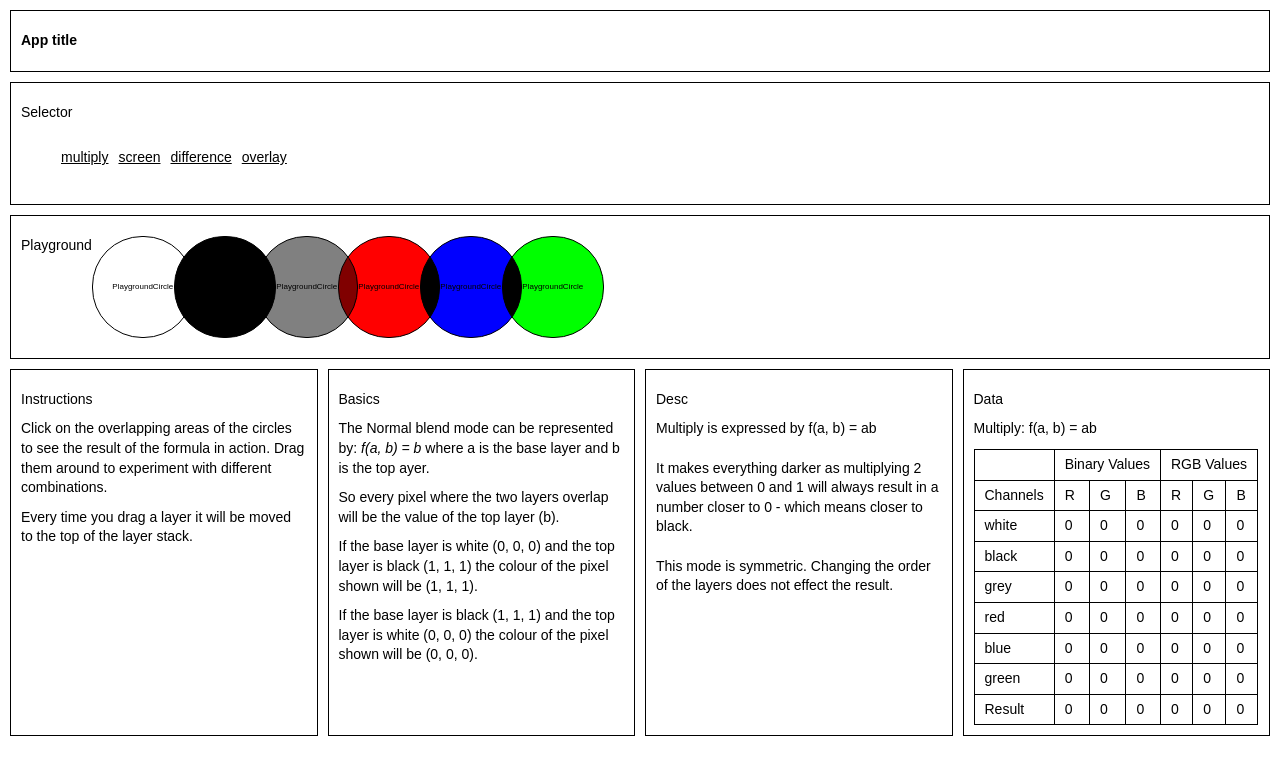
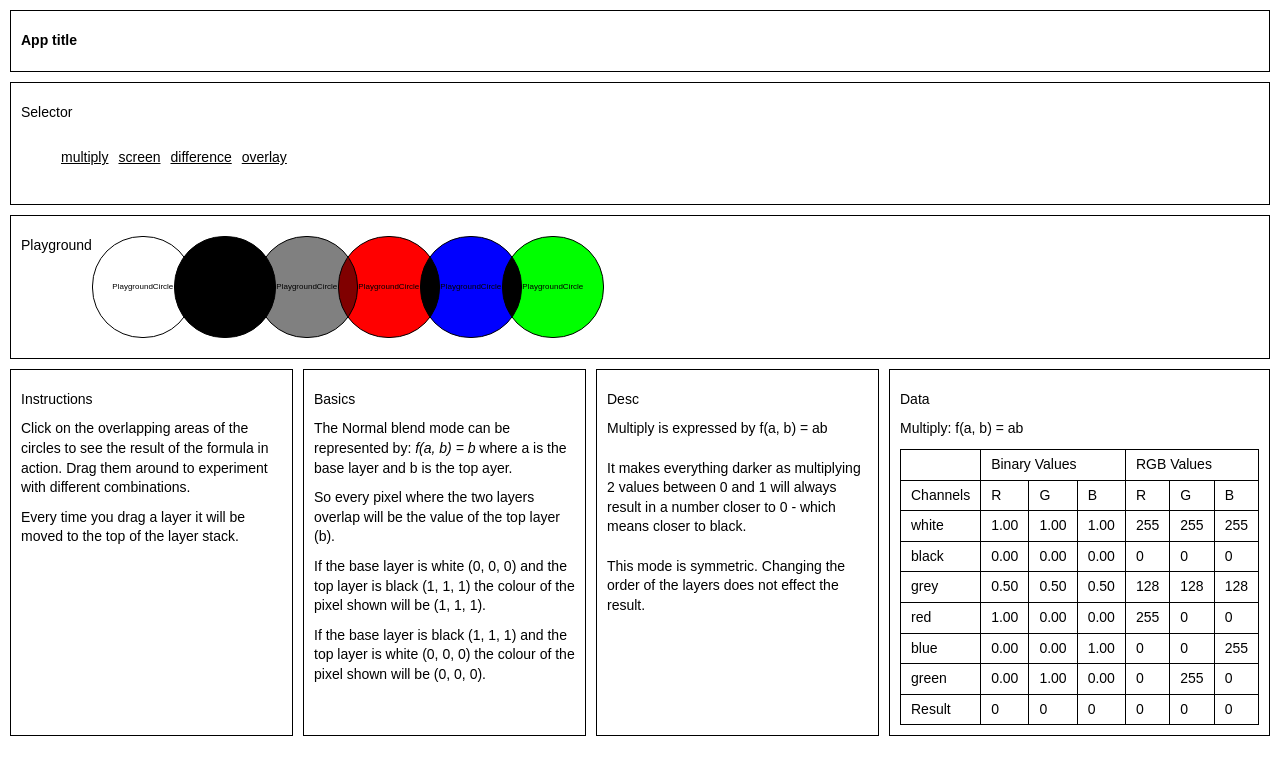
Before and after one commit to willmcl/blend-modes, a React (Create React App) app: page / in a window 1280 px wide. Shown: the top 774 px of the page. Built offline with nearby package versions, Linux system fonts and the light colour scheme.

Commit message:
Calculate the result of the selected layers in the dataTableFooter component.

```diff
--- a/src/Data.js
+++ b/src/Data.js
@@ -7,7 +7,7 @@ class Data extends Component {
             <div className="Data">
                 <p>Data</p>
                 <p>{this.props.current.displayName}: {this.props.current.displayFormula}</p>
-                <DataTable selected={this.props.selected}/>
+                <DataTable current={this.props.current} selected={this.props.selected}/>
             </div>
         )
     }
--- a/src/DataTable.js
+++ b/src/DataTable.js
@@ -24,7 +24,7 @@ class DataTable extends Component {
                         </tr>
                     </thead>
                 <DataTableBody selected={this.props.selected}/>
-                <DataTableFooter selected={this.props.selected}/>
+                <DataTableFooter current={this.props.current} selected={this.props.selected}/>
                 </table>
             </div>
         )
--- a/src/DataTableBody.js
+++ b/src/DataTableBody.js
@@ -5,8 +5,8 @@ class DataTableBody extends Component {
     render() {
         return (
             <tbody className="DataTableBody">
-                 {this.props.selected.map(layer => (
-                     <DataTableBodyRow key={layer.name} name={layer.name} value={layer.value} current={this.props.current}/>
+                 {this.props.selected.map(selected => (
+                     <DataTableBodyRow key={selected.name} name={selected.name} value={selected.value} current={this.props.current}/>
                  ))}
             </tbody>
         )
--- a/src/DataTableBodyRow.js
+++ b/src/DataTableBodyRow.js
@@ -1,16 +1,19 @@
 import React, { Component } from 'react';
+import { rgbToChannels, rgbToBinary } from './helpers';
 
 class DataTableBodyRow extends Component {
     render() {
+        let bin = rgbToBinary( this.props.value ),
+            rgb = rgbToChannels( this.props.value );
         return (
             <tr className="DataTableBodyRow">
                 <td>{this.props.name}</td>
-                <td>0</td>
-                <td>0</td>
-                <td>0</td>
-                <td>0</td>
-                <td>0</td>
-                <td>0</td>
+                <td>{bin[0]}</td>
+                <td>{bin[1]}</td>
+                <td>{bin[2]}</td>
+                <td>{rgb[0]}</td>
+                <td>{rgb[1]}</td>
+                <td>{rgb[2]}</td>
             </tr>
         )
     }
--- a/src/DataTableFooter.js
+++ b/src/DataTableFooter.js
@@ -1,17 +1,39 @@
 import React, { Component } from 'react';
+import { rgbToBinary, binaryToRgb } from './helpers';
 
 class DataTableFooter extends Component {
     render() {
+        function calculateResult(selected, currentFormula) {
+            // Convert all the selected colours to bin
+            selected = selected.map( selected => rgbToBinary( selected.value ));
+            // Apply current blend mode formula to each layer in turn
+            let result = [];
+            for (let i = 0; i < selected.length; i++) {
+                if( i === 1 ) {
+                    result[0] = currentFormula( selected[i-1][0], selected[i][0] );
+                    result[1] = currentFormula( selected[i-1][1], selected[i][1] );
+                    result[2] = currentFormula( selected[i-1][2], selected[i][2] );
+                } else if( i !== 0 ) {
+                    result[0] = currentFormula( result[0], selected[i][0] );
+                    result[1] = currentFormula( result[1], selected[i][1] );
+                    result[2] = currentFormula( result[2], selected[i][2] );
+                }
+            }
+            // Return the bin and the rgb result
+            let rgbResult = binaryToRgb(result);
+            return [result, rgbResult];
+        }
+        let result = calculateResult(this.props.selected, this.props.current.formula);
         return (
             <tfoot className="DataTableFooter">
                 <tr>
                     <td>Result</td>
-                    <td>0</td>
-                    <td>0</td>
-                    <td>0</td>
-                    <td>0</td>
-                    <td>0</td>
-                    <td>0</td>
+                    <td>{result[0][0]}</td>
+                    <td>{result[0][1]}</td>
+                    <td>{result[0][2]}</td>
+                    <td>{result[1][0]}</td>
+                    <td>{result[1][1]}</td>
+                    <td>{result[1][2]}</td>
                 </tr>
             </tfoot>
         )
--- /dev/null
+++ b/src/helpers.js
@@ -0,0 +1,24 @@
+// Colour converters
+
+export function rgbToChannels( value ) {
+    let string = value.replace( 'rgb(', '' );
+    string = string.replace( ')', '' );
+    let channels = string.split( ', ' );
+
+    return [ channels[ 0 ], channels[ 1 ], channels[ 2 ] ];
+}
+
+export function rgbToBinary( value ) {
+    let string = value.replace( 'rgb(', '' );
+    string = string.replace( ')', '' );
+    let channels = string.split( ', ' ),
+        rBin = (channels[ 0 ] / 255).toFixed( 2 ),
+        gBin = (channels[ 1 ] / 255).toFixed( 2 ),
+        bBin = (channels[ 2 ] / 255).toFixed( 2 );
+
+    return [ rBin, gBin, bBin ];
+}
+
+export function binaryToRgb( binArray ) {
+    return binArray.map( x => ( x * 255).toFixed( 0 ) );
+}
```
